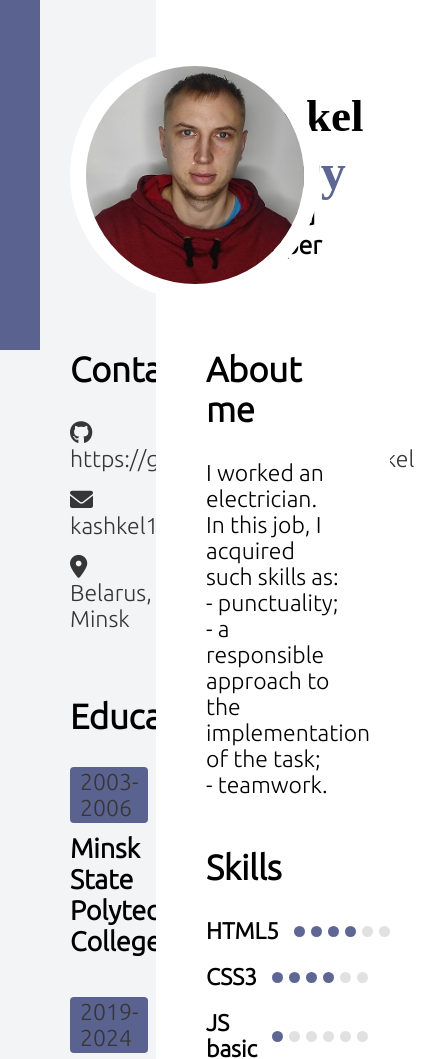
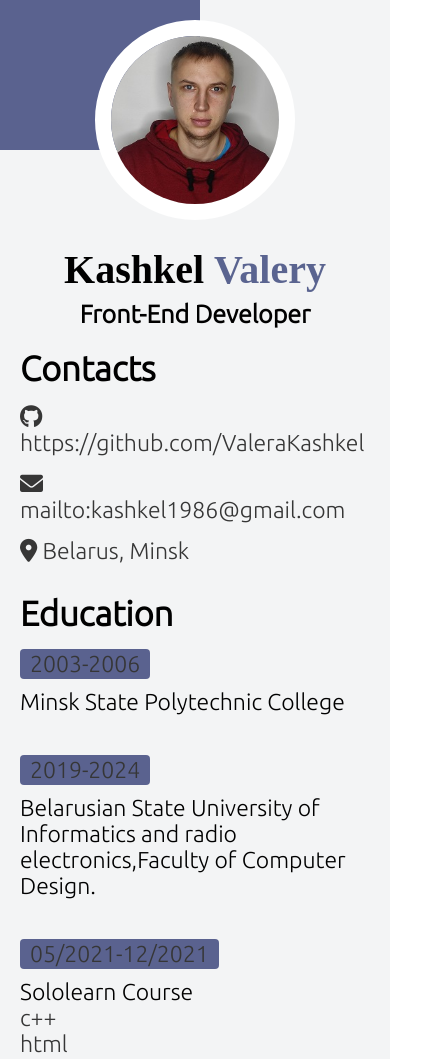
Before and after one commit to ValeraKashkel/rsschool-cv, a plain HTML site: page index.html in a window 390 px wide. Shown: the top 1059 px of the page, 427 px wide, since content can reach past the window. Drawn offline with Linux system fonts and the light colour scheme.

Commit message:
feat: @media

```diff
--- a/index.html
+++ b/index.html
@@ -28,22 +28,28 @@
 						<li class="contact__block">
 							<div class="contact__image contact__image_github"></div>
 							<div class="contact__text">
-								<a href="https://github.com/ValeraKashkel" target="_blank" class="contact_link fa-brands fa-github"></a>
-								<a href="https://github.com/ValeraKashkel" target="_blank" class="contact_link" >https://github.com/ValeraKashkel</a>
+								<a href="https://github.com/ValeraKashkel" target="_blank" class="contact_link">
+                                   <i class=" fa-brands fa-github"></i>
+								   https://github.com/ValeraKashkel
+								</a>
 							</div>
 						</li>
 						<li class="contact__block">
 							<div class="contact__image contact__image_email"></div>
 							<div class="contact__text">
-								<a href="mailto:kashkel1986@gmail.com" class="contact_link fa-solid fa-envelope" ></a>
-								<a href="mailto:kashkel1986@gmail.com" class="contact_link" >kashkel1986@gmail.com</a>
+								<a href="mailto:kashkel1986@gmail.com" class="contact_link" >
+									<i class="fa-solid fa-envelope"></i>
+									mailto:kashkel1986@gmail.com
+								</a>
 							</div>
 						</li>
 						<li class="contact__block">
 							<div class="contact__image contact__image_map"></div>
 							<div class="contact__text">
-								<i class="contact_link fa-solid fa-location-dot"></i>
-								<a class="contact_link">Belarus, Minsk</a>
+								<a class="contact_link">
+									<i class="fa-solid fa-location-dot"></i>
+									Belarus, Minsk
+								</a>
 							</div>
 						</li>
 					</ul>
@@ -52,15 +58,15 @@
 					<h2 class="document-title">Education</h2>
 					<div class="education__block">
 						<div class="date education__date">2003-2006</div>
-						<h3 class="education__text">Minsk State Polytechnic College</h3>
+						<div class="education__text">Minsk State Polytechnic College</div>
 					</div>
 					<div class="education__block">
 						<div class="date education__date">2019-2024</div>
-						<h3 class="education__text">Belarusian State University of Informatics and radio electronics,Faculty of Computer Design.</h3>
+						<div class="education__text">Belarusian State University of Informatics and radio electronics,Faculty of Computer Design.</div>
 					</div>
 					<div class="education__block">
 						<div class="date education__date">05/2021-12/2021</div>
-						<h3 class="education__text">Sololearn Course</h3>
+						<div class="education__text">Sololearn Course</div>
 					<ul class="course_wrapper">
 
 					    <li class="course_block">
@@ -94,12 +100,12 @@
 				<section class="document-section about">
 					<h2 class="document-title">About me</h2>
 					<p class="about__text">
-						I worked an electrician.</p>
-					<p class="about_text">In this job, I acquired such skills as:</p>
+						I worked an electrician.
+					    In this job, i acquired such skills as:</p>
 					<ul class="about_text">
-						<li>- punctuality;</li>
-						<li>- a responsible approach to the implementation of the task;</li>
-						<li>- teamwork.</li>
+						<li>punctuality;</li>
+						<li>a responsible approach to the implementation of the task;</li>
+						<li>teamwork.</li>
 					</ul>
 				</section>
 				<section class="document-section skills">
@@ -170,7 +176,7 @@
 									return 0;
 									&rcub;
 							</code>
-						  </pre>
+						</pre>
 					  </div>
 
 					</details>
--- a/style.css
+++ b/style.css
@@ -267,3 +267,78 @@ code {
   color: var(--main-color);
   text-decoration: underline;
 }
+/* Media Queries Start */
+@media (max-width: 1040px){
+  .column{
+      padding: 0 20px;
+      width: 50%;
+  }
+  .column_main{
+      padding: 0 20px;
+  }
+  .header::before{
+      width: 250px;
+      height: 350px;
+  }
+  .header__avatar{
+      width: 200px;
+      height: 200px;
+  }
+  .header__avatar::after{
+      width: 50px;
+      height: 50px;
+      right: 4px;
+  }
+  .header__title{
+      font-size: 40px;
+  }
+}
+@media (max-width: 730px){
+  .column_header{
+      background-color: var(--gray);
+  }
+  .main{
+      flex-direction: column;
+  }
+  .column{
+      width: 100%;
+  }
+  .document-section {
+      padding-bottom: 15px;
+  }
+  .document-title {
+      padding-bottom: 15px;
+  }
+  .about{
+      padding-top: 20px;
+  }
+}
+@media (max-width: 510px){
+  .header{
+      flex-direction: column;
+  }
+  .header__avatar{
+      margin: 20px auto;
+  }
+  .header__title{
+      text-align: center;
+  }
+  .header__subtitle{
+      text-align: center;
+      padding-bottom: 20px;
+  }
+  .header::before{
+    width: 250px;
+    height: 200px;
+}
+}
+@media (max-width: 420px){
+  .footer__inner{
+      flex-direction: column;
+    }
+}
+@media (max-width: 380px){
+  .education__block {
+      margin-bottom: 20px;
+  }
+}
```
